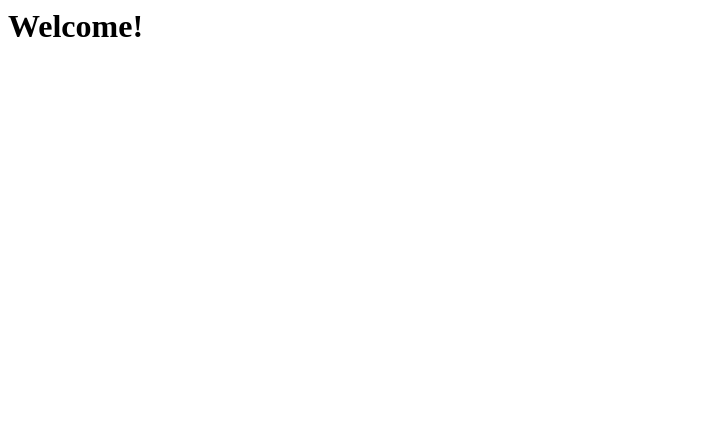
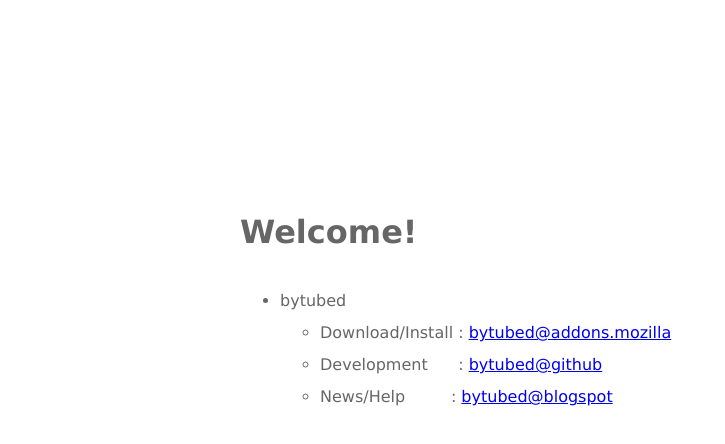
Before and after one commit to msram/msram.github.com, a plain HTML site: page index.html in a window 1280 px wide. Shown: the whole page, without its empty margins (0-725 px from the left). Drawn offline with Linux system fonts and the light colour scheme.

Commit message:
Added links to bytubed at various places

```diff
--- a/index.html
+++ b/index.html
@@ -1,8 +1,38 @@
 <html>
     <head>
         <title>msram@github.com</title>
+        <style>
+            body
+            {
+                margin-top: 1.0em;
+                background-color: #ffffff;
+                font-family: Verdana, Helvetica, Arial, FreeSans, san-serif;
+                color: #666666;
+                text-align: justify;
+                line-height: 2;
+            }
+
+            .container
+            {
+                margin: 0 auto;
+                margin-top: 200px;
+                width: 800px;
+            }
+        </style>
     </head>
     <body>
+        <div class="container">
             <h1>Welcome!</h1>
+
+            <ul>
+                <li>bytubed
+                    <ul>
+                        <li>Download/Install : <a href="https://addons.mozilla.org/en-US/firefox/addon/bytubed/">bytubed@addons.mozilla</a></li>
+                        <li>Development&nbsp;&nbsp;&nbsp;&nbsp;&nbsp; : <a href="http://msram.github.com/bytubed/">bytubed@github</a></li>
+                        <li>News/Help&nbsp;&nbsp;&nbsp;&nbsp;&nbsp;&nbsp;&nbsp;&nbsp;&nbsp;: <a href="http://bytubed.blogspot.com/">bytubed@blogspot</a></li>
+                    </ul>
+                </li>
+            </ul>
+        </div>
     </body>
 </html>
```
Lines whose indentation alone changed are shown as unchanged.
